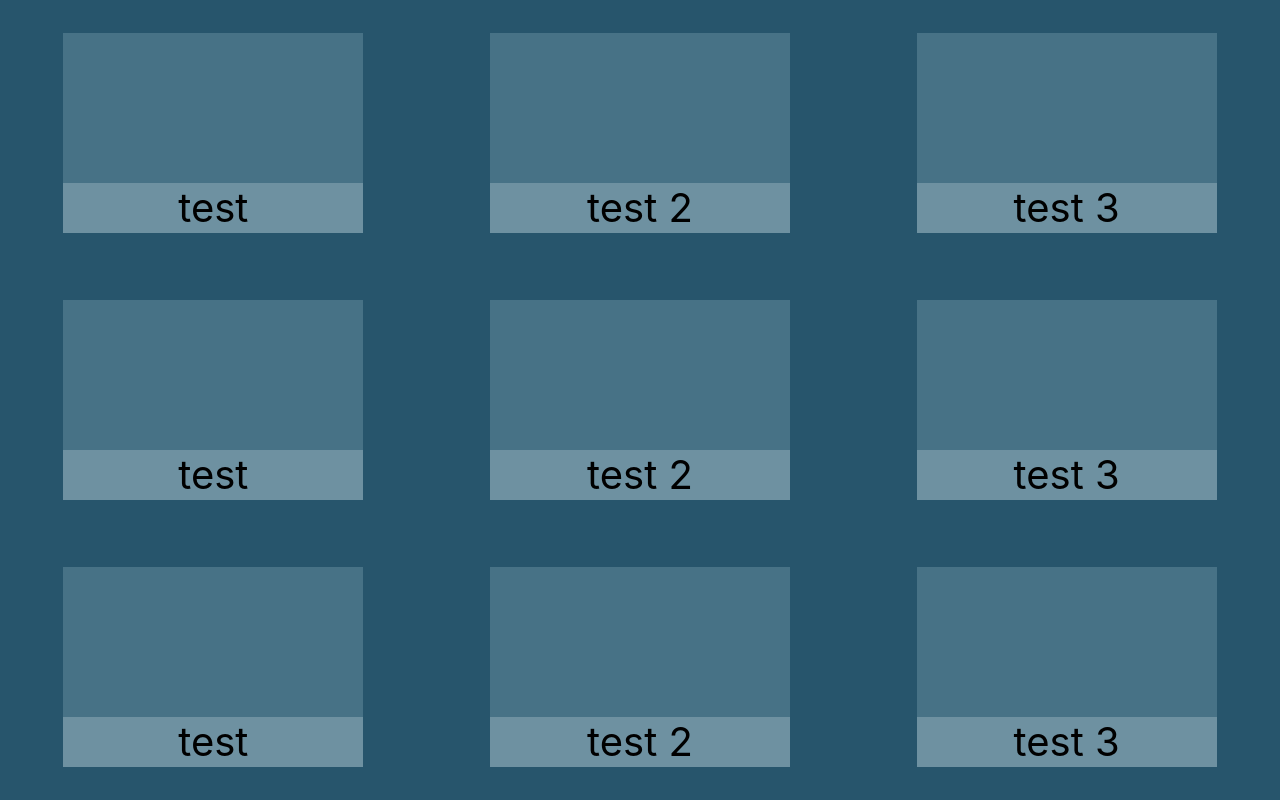
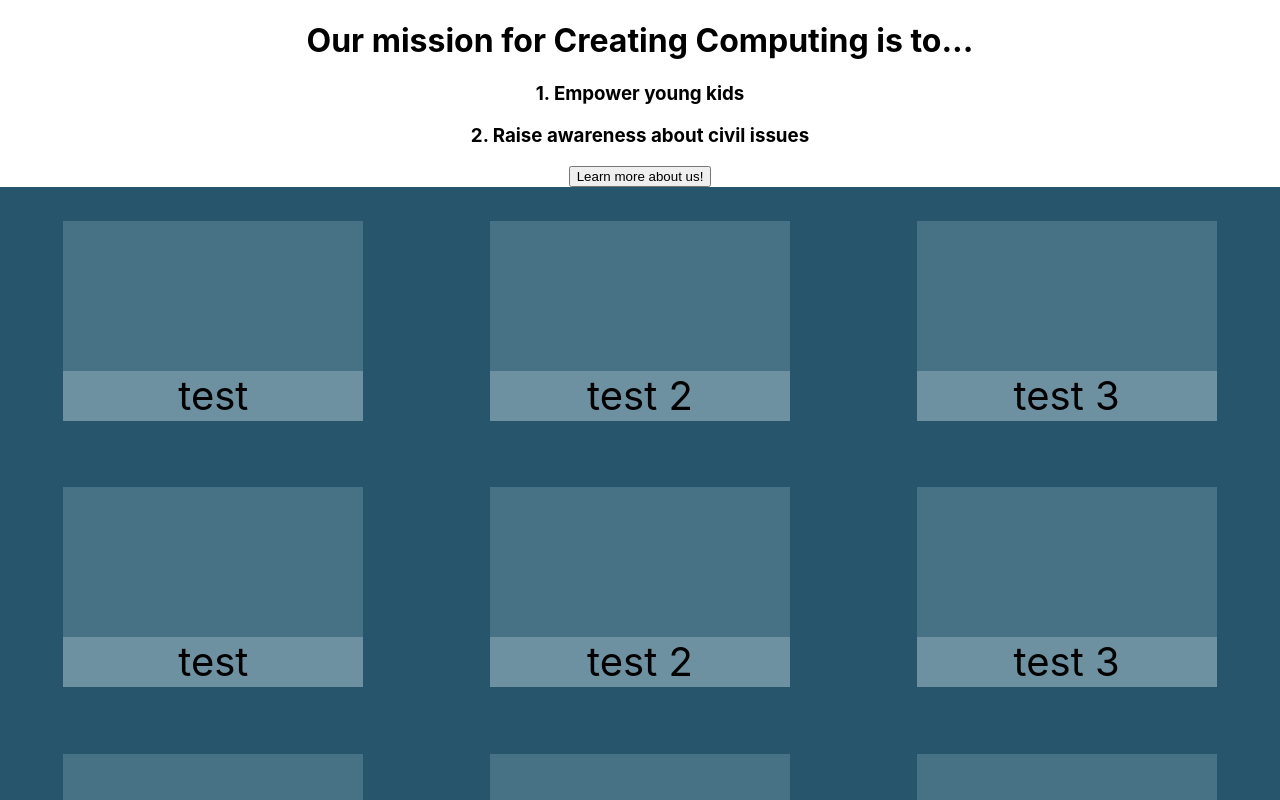
Before and after one commit to yodahekinsew/CreativeComputingWebsite, a React (Create React App) app in the folder creativecomputing/: page / in a window 1280 px wide. Shown: the top 800 px of the page. Built offline with nearby package versions, Linux system fonts and the light colour scheme.

Commit message:
Adding intro mission aboutus page

```diff
--- /dev/null
+++ b/creativecomputing/src/components/aboutus.js
@@ -0,0 +1,19 @@
+import React, { Component } from 'react';
+import '../App.css';
+
+class AboutUs extends Component {
+  constructor() {
+    super();
+  }
+
+  render() {
+    return (
+      <div align="center" width='100%'>
+        <h1>About Us </h1>
+          <h3 align="center">Who/what are we?</h3>
+      </div>
+    );
+  }
+}
+
+export default AboutUs
--- a/creativecomputing/src/components/home.js
+++ b/creativecomputing/src/components/home.js
@@ -1,6 +1,6 @@
 import React, { Component } from 'react';
 import '../App.css';
-import Mission from "./mission.js"
+import Introduction from "./introduction.js"
 import Modules from './moduleLayout.js'
 import Projects from "./projects.js"
 
@@ -11,8 +11,13 @@ class Home extends Component {
 
   render() {
     return (
-      <div style={{height:'100%', width:'100%', backgroundColor:'#27556c'}}>
-        <Modules />
+      <div>
+        <div>
+          <Introduction />
+        </div>
+        <div style={{height:'100%', width:'100%', backgroundColor:'#27556c'}}>
+          <Modules />
+        </div>
       </div>
     );
   }
--- /dev/null
+++ b/creativecomputing/src/components/introduction.js
@@ -0,0 +1,42 @@
+import React, { Component } from 'react';
+import '../App.css';
+import AboutUs from "./aboutus.js"
+import Mission from "./mission.js"
+
+class Introduction extends Component {
+  constructor() {
+    super();
+    this.state = {
+      showMission: true,
+    }
+  }
+
+
+  handleButtonClick = (e) => {
+    this.setState({showMission:!this.state.showMission});
+  }
+
+  displayCorrectItem = () => {
+    if (this.state.showMission) {
+      return (
+        <div align="center">
+          <Mission />
+          <button id="introAboutUsButton" onClick={this.handleButtonClick}>Learn more about us!</button>
+        </div>
+      )
+    } else {
+      return (
+        <div align="center">
+          <AboutUs />
+          <button id="introMissionButton" onClick={this.handleButtonClick}>Learn more about our mission!</button>
+        </div>
+      )
+    }
+  }
+
+  render() {
+    return this.displayCorrectItem()
+  }
+}
+
+export default Introduction
--- a/creativecomputing/src/components/mission.js
+++ b/creativecomputing/src/components/mission.js
@@ -8,7 +8,10 @@ class Mission extends Component {
 
   render() {
     return (
-      <div>
+      <div align="center" width='100%'>
+        <h1>Our mission for Creating Computing is to... </h1>
+          <h3 align="center">1. Empower young kids</h3>
+          <h3 align="center">2. Raise awareness about civil issues</h3>
       </div>
     );
   }
```
